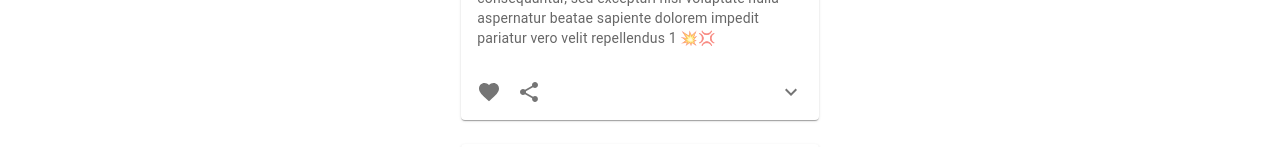
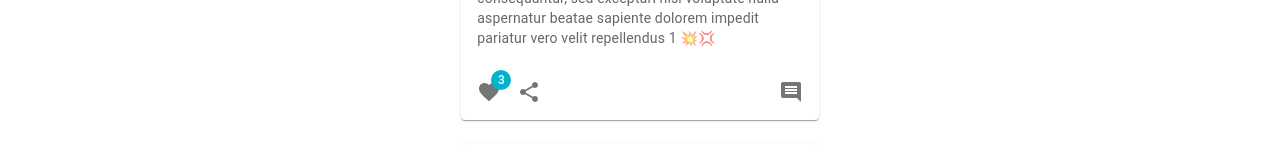
Before and after one commit to larbiamine/socialMediaFrontend, a React (Vite) app: page / in a window 1280 px wide. Shown: the part 442-589 px from the top of the page. Built offline with nearby package versions, Linux system fonts and the light colour scheme.

Commit message:
added comments to postcard

```diff
--- a/package.json
+++ b/package.json
@@ -4,7 +4,7 @@
 	"version": "0.0.0",
 	"type": "module",
 	"scripts": {
-    "start": "run dev",
+		"start": "vite --host",
 		"dev": "vite",
 		"build": "tsc && vite build",
 		"preview": "vite preview"
--- /dev/null
+++ b/src/components/feed/AddComment.tsx
@@ -0,0 +1,62 @@
+import {
+	Avatar,
+	Badge,
+	BadgeProps,
+	Grid,
+	IconButton,
+	Paper,
+	Typography,
+} from "@mui/material";
+
+import InputAdornment from "@mui/material/InputAdornment";
+import OutlinedInput from "@mui/material/OutlinedInput";
+import FavoriteIcon from "@mui/icons-material/Favorite";
+import React from "react";
+import styled from "@emotion/styled";
+import AddCommentIcon from "@mui/icons-material/AddComment";
+const StyledBadge = styled(Badge)<BadgeProps>(({ theme }) => ({
+	"& .MuiBadge-badge": {
+		fontSize: 10,
+		height: 15,
+		width: 10,
+	},
+}));
+
+interface User {
+	username: string;
+	avatar: string;
+}
+
+function AddComment(user: User) {
+	const handleSubmitComment = () => {};
+	return (
+		<div>
+			<Paper
+				style={{ marginBottom: "10px", padding: "10px 10px" }}
+				elevation={3}
+			>
+				<Grid style={{}} container wrap="nowrap" spacing={2}>
+					<Grid item>
+						<Avatar src={user.avatar} />
+					</Grid>
+					<Grid justifyContent={"left"} item xs zeroMinWidth>
+						<OutlinedInput
+							id="outlined-adornment-password"
+							type="text"
+							size="small"
+							endAdornment={
+								<InputAdornment position="end">
+									<IconButton onClick={handleSubmitComment} edge="end">
+										<AddCommentIcon />
+									</IconButton>
+								</InputAdornment>
+							}
+						/>
+					</Grid>
+				</Grid>
+			</Paper>
+		</div>
+	);
+}
+
+export default AddComment;
--- /dev/null
+++ b/src/components/feed/Comment.tsx
@@ -0,0 +1,81 @@
+import {
+	Avatar,
+	Badge,
+	BadgeProps,
+	Grid,
+	IconButton,
+	Paper,
+	Typography,
+} from "@mui/material";
+import FavoriteIcon from "@mui/icons-material/Favorite";
+import React from "react";
+import styled from "@emotion/styled";
+
+const StyledBadge = styled(Badge)<BadgeProps>(({ theme }) => ({
+	"& .MuiBadge-badge": {
+		fontSize: 10,
+		height: 15,
+		width: 10,
+	},
+}));
+
+interface User {
+	username: string;
+	avatar: string;
+}
+
+interface Comment {
+	user: User;
+	comment: string;
+	date: string;
+	reactions: number;
+}
+
+function Comment(comment: Comment) {
+	return (
+		<div>
+			<Paper
+				style={{ marginBottom: "10px", padding: "10px 10px" }}
+				elevation={3}
+			>
+				<Grid style={{}} container wrap="nowrap" spacing={2}>
+					<Grid item>
+						<Avatar src={comment.user.avatar} />
+					</Grid>
+					<Grid justifyContent={"left"} item xs zeroMinWidth>
+						<Typography style={{ textAlign: "left" }}>
+							{comment.user.username}
+						</Typography>
+						<Typography>{comment.comment}</Typography>
+						<Grid container spacing={2}>
+							<Grid item xs={2}>
+								<IconButton
+									style={{ marginRight: 0 }}
+									aria-label="add to favorites"
+								>
+									<StyledBadge
+										anchorOrigin={{
+											vertical: "bottom",
+											horizontal: "right",
+										}}
+										badgeContent={comment.reactions}
+										color="mySecondary"
+									>
+										<FavoriteIcon fontSize="small" />
+									</StyledBadge>
+								</IconButton>
+							</Grid>
+							<Grid item xs={10}>
+								<Typography style={{ textAlign: "right", color: "gray" }}>
+									{comment.date}
+								</Typography>
+							</Grid>
+						</Grid>
+					</Grid>
+				</Grid>
+			</Paper>
+		</div>
+	);
+}
+
+export default Comment;
--- a/src/components/feed/PostCard.tsx
+++ b/src/components/feed/PostCard.tsx
@@ -1,5 +1,7 @@
 import * as React from "react";
 import { styled } from "@mui/material/styles";
+
+import Comment from "./Comment";
 import Card from "@mui/material/Card";
 import CardHeader from "@mui/material/CardHeader";
 import CardMedia from "@mui/material/CardMedia";
@@ -12,20 +14,31 @@ import Typography from "@mui/material/Typography";
 import { red } from "@mui/material/colors";
 import FavoriteIcon from "@mui/icons-material/Favorite";
 import ShareIcon from "@mui/icons-material/Share";
-import ExpandMoreIcon from "@mui/icons-material/ExpandMore";
+import AddComment from "./AddComment";
 import MoreVertIcon from "@mui/icons-material/MoreVert";
+import CommentIcon from "@mui/icons-material/Comment";
+import { Badge } from "@mui/material";
+
+interface User {
+	username: string;
+	avatar: string;
+}
 
 interface Post {
-	user: string;
+	user: User;
 	message: string;
-	avatar: string;
 	date: string;
 	img: string;
+	reactions: number;
 }
 
 interface ExpandMoreProps extends IconButtonProps {
 	expand: boolean;
 }
+const currentUser = {
+	username: "user name 1",
+	avatar: "https://www.w3schools.com/howto/img_avatar.png",
+};
 
 const ExpandMore = styled((props: ExpandMoreProps) => {
 	const { expand, ...other } = props;
@@ -38,7 +51,36 @@ const ExpandMore = styled((props: ExpandMoreProps) => {
 	}),
 }));
 
-export default function PostCard({ img, user, message, avatar, date }: Post) {
+const comments = [
+	{
+		user: {
+			username: "user name 1",
+			avatar:
+				"https://www.pngkey.com/png/detail/114-1149878_setting-user-avatar-in-specific-size-without-breaking.png",
+		},
+		date: "September 14, 2016",
+		comment: "Loum dolor sitng le pelpellendus 1 💥💢",
+		reactions: 4,
+	},
+	{
+		user: {
+			username: "user name 4",
+			avatar: "https://cdn-icons-png.flaticon.com/512/168/168882.png",
+		},
+		date: "September 24, 2016",
+		comment: "Lorem ipng elit. Crem impedi 💥💢",
+		avatar: "https://cdn-icons-png.flaticon.com/512/168/168882.png",
+		reactions: 3,
+	},
+];
+
+export default function PostCard({
+	img,
+	user,
+	message,
+	date,
+	reactions,
+}: Post) {
 	const [expanded, setExpanded] = React.useState(false);
 
 	const handleExpandClick = () => {
@@ -49,14 +91,18 @@ export default function PostCard({ img, user, message, avatar, date }: Post) {
 		<Card sx={{ maxWidth: "100%" }}>
 			<CardHeader
 				avatar={
-					<Avatar src={avatar} sx={{ bgcolor: red[500] }} aria-label="recipe" />
+					<Avatar
+						src={user.avatar}
+						sx={{ bgcolor: red[500] }}
+						aria-label="recipe"
+					/>
 				}
 				action={
 					<IconButton aria-label="settings">
 						<MoreVertIcon />
 					</IconButton>
 				}
-				title={user}
+				title={user.username}
 				subheader={date}
 			/>
 			<CardMedia component="img" height="194" image={img} alt="Paella dish" />
@@ -67,7 +113,9 @@ export default function PostCard({ img, user, message, avatar, date }: Post) {
 			</CardContent>
 			<CardActions disableSpacing>
 				<IconButton aria-label="add to favorites">
-					<FavoriteIcon />
+					<Badge color="mySecondary" badgeContent={reactions}>
+						<FavoriteIcon />
+					</Badge>
 				</IconButton>
 				<IconButton aria-label="share">
 					<ShareIcon />
@@ -76,40 +124,17 @@ export default function PostCard({ img, user, message, avatar, date }: Post) {
 					expand={expanded}
 					onClick={handleExpandClick}
 					aria-expanded={expanded}
-					aria-label="show more"
+					aria-label="show comments"
 				>
-					<ExpandMoreIcon />
+					<CommentIcon />
 				</ExpandMore>
 			</CardActions>
 			<Collapse in={expanded} timeout="auto" unmountOnExit>
 				<CardContent>
-					<Typography paragraph>Method:</Typography>
-					<Typography paragraph>
-						Heat 1/2 cup of the broth in a pot until simmering, add saffron and
-						set aside for 10 minutes.
-					</Typography>
-					<Typography paragraph>
-						Heat oil in a (14- to 16-inch) paella pan or a large, deep skillet
-						over medium-high heat. Add chicken, shrimp and chorizo, and cook,
-						stirring occasionally until lightly browned, 6 to 8 minutes.
-						Transfer shrimp to a large plate and set aside, leaving chicken and
-						chorizo in the pan. Add pimentón, bay leaves, garlic, tomatoes,
-						onion, salt and pepper, and cook, stirring often until thickened and
-						fragrant, about 10 minutes. Add saffron broth and remaining 4 1/2
-						cups chicken broth; bring to a boil.
-					</Typography>
-					<Typography paragraph>
-						Add rice and stir very gently to distribute. Top with artichokes and
-						peppers, and cook without stirring, until most of the liquid is
-						absorbed, 15 to 18 minutes. Reduce heat to medium-low, add reserved
-						shrimp and mussels, tucking them down into the rice, and cook again
-						without stirring, until mussels have opened and rice is just tender,
-						5 to 7 minutes more. (Discard any mussels that don&apos;t open.)
-					</Typography>
-					<Typography>
-						Set aside off of the heat to let rest for 10 minutes, and then
-						serve.
-					</Typography>
+					<AddComment {...currentUser} />
+					{comments.map((comment) => (
+						<Comment {...comment} />
+					))}
 				</CardContent>
 			</Collapse>
 		</Card>
--- a/src/pages/Feed.tsx
+++ b/src/pages/Feed.tsx
@@ -10,40 +10,52 @@ const LeftSideBar = () => {
 
 const posts = [
 	{
-		user: "user name 1",
+		user: {
+			username: "user name 1",
+			avatar:
+				"https://www.pngkey.com/png/detail/114-1149878_setting-user-avatar-in-specific-size-without-breaking.png",
+		},
 		date: "September 14, 2016",
 		img: "https://images.immediate.co.uk/production/volatile/sites/30/2020/08/chorizo-mozarella-gnocchi-bake-cropped-9ab73a3.jpg?quality=90&resize=768,574",
 		message:
 			"Lorem ipsum dolor sit amet consectetur adipisicing elit. Cupiditate laborum reiciendis molestiae perferendis in, accusamus consequuntur, sed excepturi nisi voluptate nulla aspernatur beatae sapiente dolorem impedit pariatur vero velit repellendus 1 💥💢",
-		avatar:
-			"https://www.pngkey.com/png/detail/114-1149878_setting-user-avatar-in-specific-size-without-breaking.png",
+		reactions: 3,
 	},
 	{
-		user: "user name 4",
+		user: {
+			username: "user name 4",
+			avatar: "https://cdn-icons-png.flaticon.com/512/168/168882.png",
+		},
 		img: "https://a.cdn-hotels.com/gdcs/production196/d970/cd40235b-5990-4067-8c05-c7d04711a312.jpg?impolicy=fcrop&w=800&h=533&q=medium",
 
 		date: "September 24, 2016",
 		message:
 			"Lorem ipsum dolor sit amet consectetur adipisicing elit. Cupiditate laborum reiciendis molestiae perferendis in, accusamus consequuntur, sed excepturi nisi voluptate nulla aspernatur beatae sapiente dolorem impedit pariatur vero velit repellendus 1 💥💢",
-		avatar: "https://cdn-icons-png.flaticon.com/512/168/168882.png",
+		reactions: 1,
 	},
 	{
-		user: "user name 5",
 		date: "September 22, 2016",
 		img: "https://iamafoodblog.b-cdn.net/wp-content/uploads/2012/07/paella-9174.jpg",
 		message:
 			"Lorem ipsum dolor sit amet consectetur adipisicing elit. Cupiditate laborum reiciendis molestiae perferendis in, accusamus consequuntur, sed excepturi nisi voluptate nulla aspernatur beatae sapiente dolorem impedit pariatur vero velit repellendus 1 💥💢",
-		avatar:
-			"https://www.kindpng.com/picc/m/78-786207_user-avatar-png-user-avatar-icon-png-transparent.png",
+		user: {
+			username: "user name 5",
+			avatar:
+				"https://www.kindpng.com/picc/m/78-786207_user-avatar-png-user-avatar-icon-png-transparent.png",
+		},
+		reactions: 7,
 	},
 	{
-		user: "user name 2",
 		date: "September 21, 2016",
 		img: "https://img.buzzfeed.com/buzzfeed-static/static/2022-03/5/0/asset/6201713e5c7e/sub-buzz-1009-1646440684-8.jpg",
 		message:
 			"Lorem ipsum dolor sit amet consectetur adipisicing elit. Cupiditate laborum reiciendis molestiae perferendis in, accusamus consequuntur, sed excepturi nisi voluptate nulla aspernatur beatae sapiente dolorem impedit pariatur vero velit repellendus 1 💥💢",
-		avatar:
-			"https://www.shareicon.net/data/512x512/2016/08/05/806962_user_512x512.png",
+		user: {
+			username: "user name 2",
+			avatar:
+				"https://www.shareicon.net/data/512x512/2016/08/05/806962_user_512x512.png",
+		},
+		reactions: 4,
 	},
 ];
 
```
Lines whose indentation alone changed are shown as unchanged.
